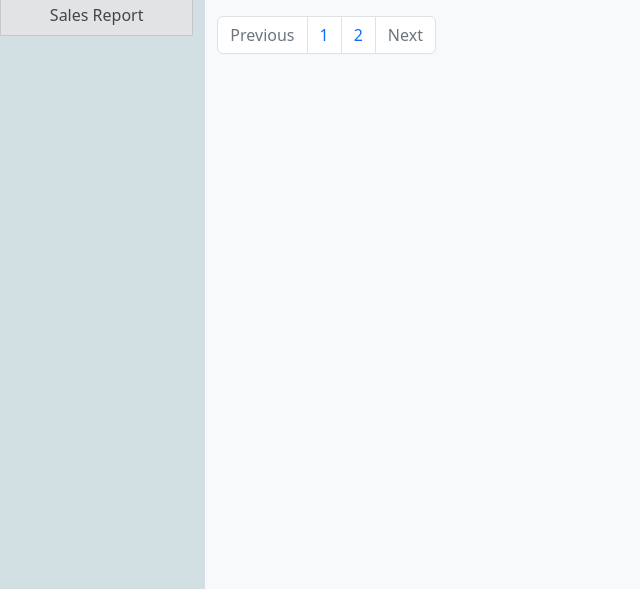
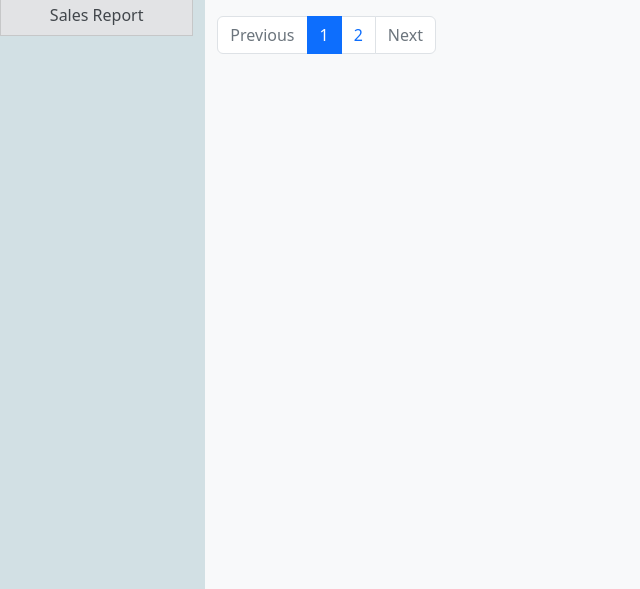
Before and after one commit to aswin-dileep/php_shopping_cart, a PHP site: page /admin/index.php in a window 1280 px wide. Shown: the part 265-854 px from the top of the page, without its empty margins (0-640 px from the left). Run offline with PHP 8.4, Linux system fonts and the light colour scheme; the visitor is signed in with stand-in values (Sample User, id 1); data that the repository does not hold is empty.

Commit message:
some changes made in the pagination

```diff
--- a/admin/index.php
+++ b/admin/index.php
@@ -81,13 +81,13 @@ $all_orders = mysqli_query($con, $orders_qry);
              </li>
 
 
-             <li class="page-item"><a class="page-link" href="?page=1">1</a></li>
-             <li class="page-item"><a class="page-link" href="?page=2">2</a></li>
+             <li class="page-item"><a class="page-link <?php if($page==1){echo "active";} ?>" href="?page=1">1</a></li>
+             <li class="page-item"><a class="page-link <?php if($page==2){echo "active";} ?>" href="?page=2">2</a></li>
 
              <?php if($page>=3) {?>
                 <li class="page-item"><a class="page-link" href="">....</a></li>
                 <li class="page-item">
-                    <a class="page-link" href="?page=<?php echo $page ?>"><?php echo $page ?></a>
+                    <a class="page-link active" href="?page=<?php echo $page ?>"><?php echo $page ?></a>
                 </li>
                 <?php }?>
 
```
Also changed, not shown: Account.php (+4 -4 lines), admin/products.php (+4 -4 lines).
